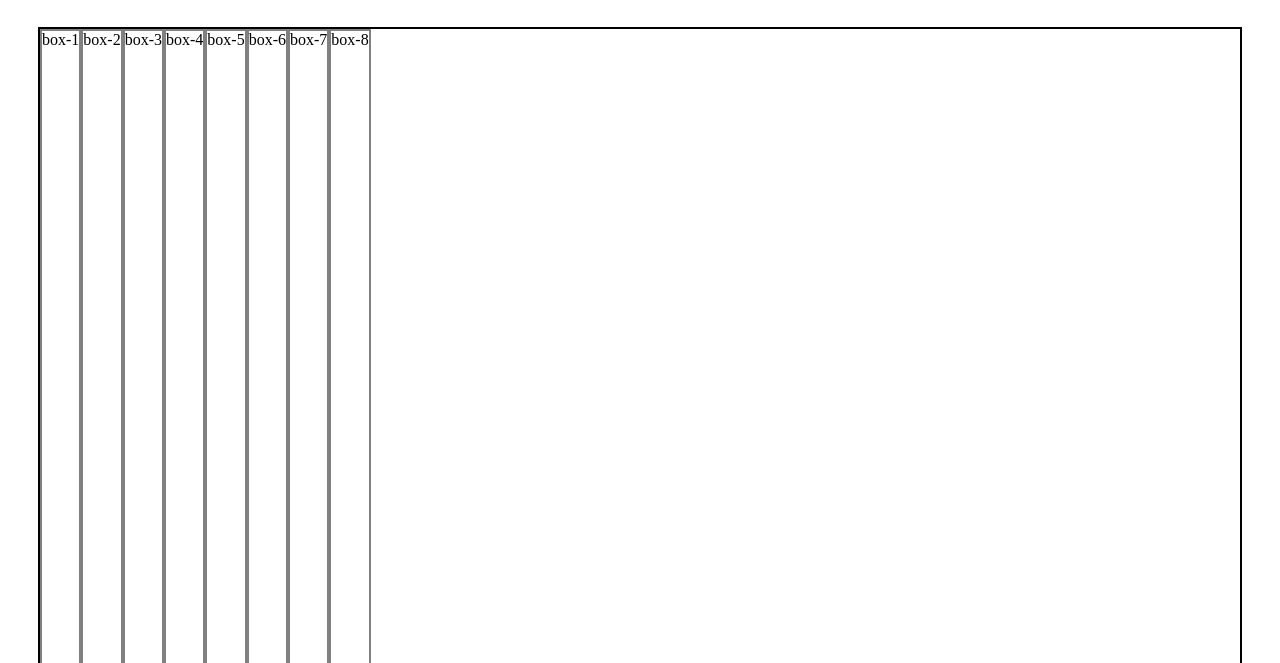
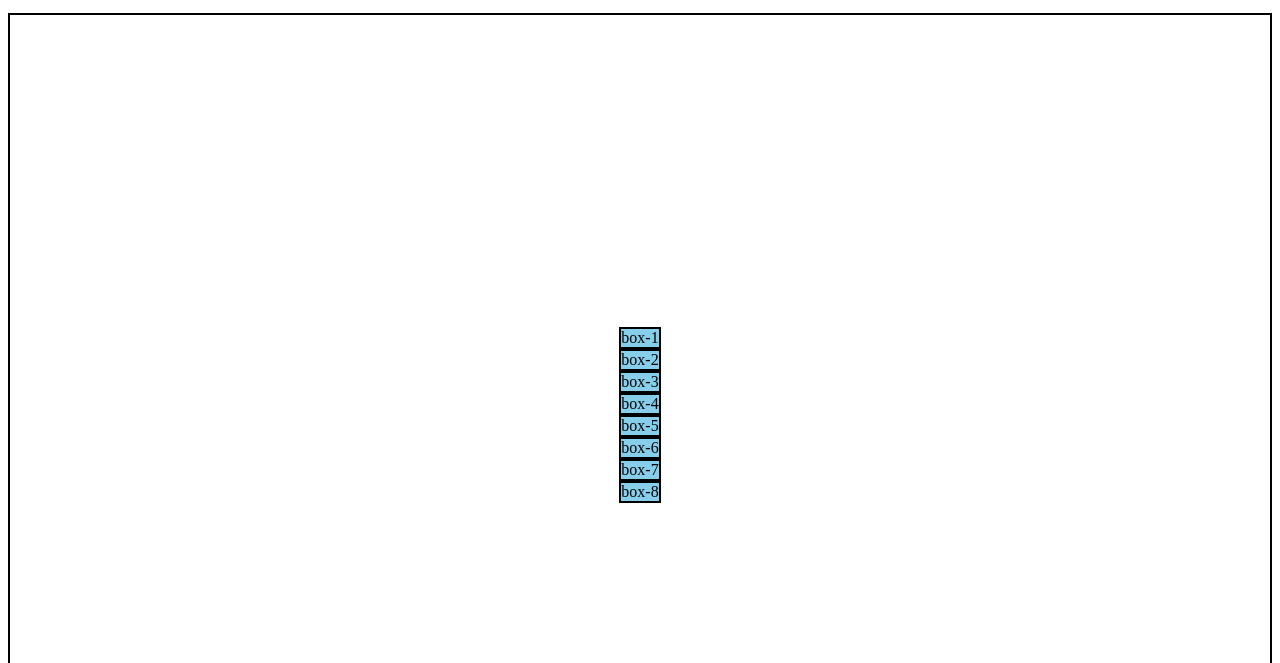
Before and after one commit to Abdulghaffar39/class-22, a plain HTML site: page index.html in a window 1280 px wide. Shown: the part 137-800 px from the top of the page. Drawn offline with Linux system fonts and the light colour scheme.

Commit message:
flex box

```diff
--- a/style.css
+++ b/style.css
@@ -2,12 +2,40 @@
 
     border: 2px solid #000000;
     height: 800px;
-    margin: 30px;
+    /* margin: 30px; */
     display: flex;
-    /* flex-direction: column; */
+
+    flex-direction: column;
+    /* flex-direction: row; */
+    /* flex-direction: column-reverse; */
+    /* flex-direction: row-reverse; */
+
+    justify-content: center;
+    /* justify-content: flex-start; */
+    /* justify-content: flex-end; */
+    /* justify-content: space-around; */
+    /* justify-content: space-between; */
+    /* justify-content: space-evenly; */
+
+    flex-wrap: wrap;
+
+    /* gap: 20px; */
+    /* row-gap: 20px; */
+    /* column-gap: 20px; */
+
+    align-items: center;
+    /* align-items: flex-start; */
+    /* align-items: flex-end; */
+    /* align-items: stretch; */
+    /* align-items: baseline; */
 }
 
 .children {
 
-    border: 2px solid #808080;
+    border: 2px solid #000000;
+    background-color: #87ceeb;
+    color: #000000;
+    /* width: 3rem; */
+    /* height: 300px; */
+
 }
```
